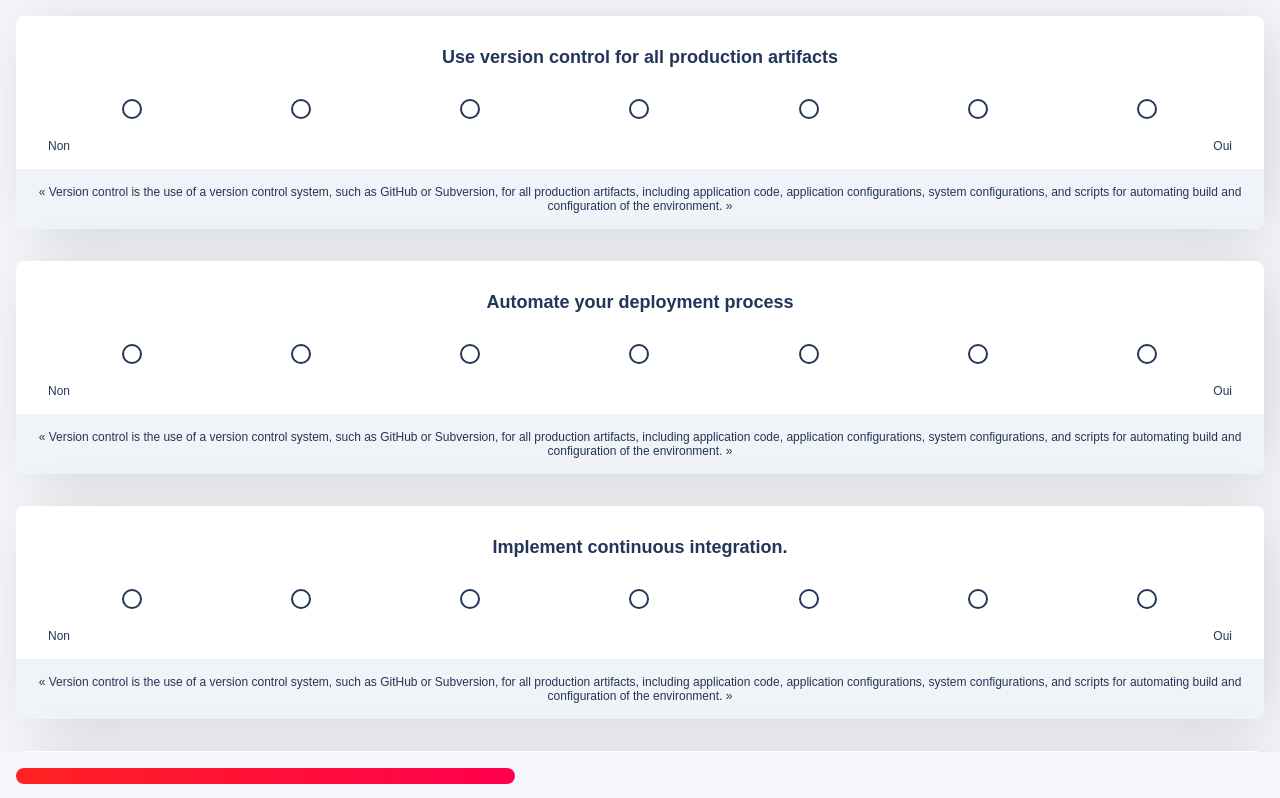
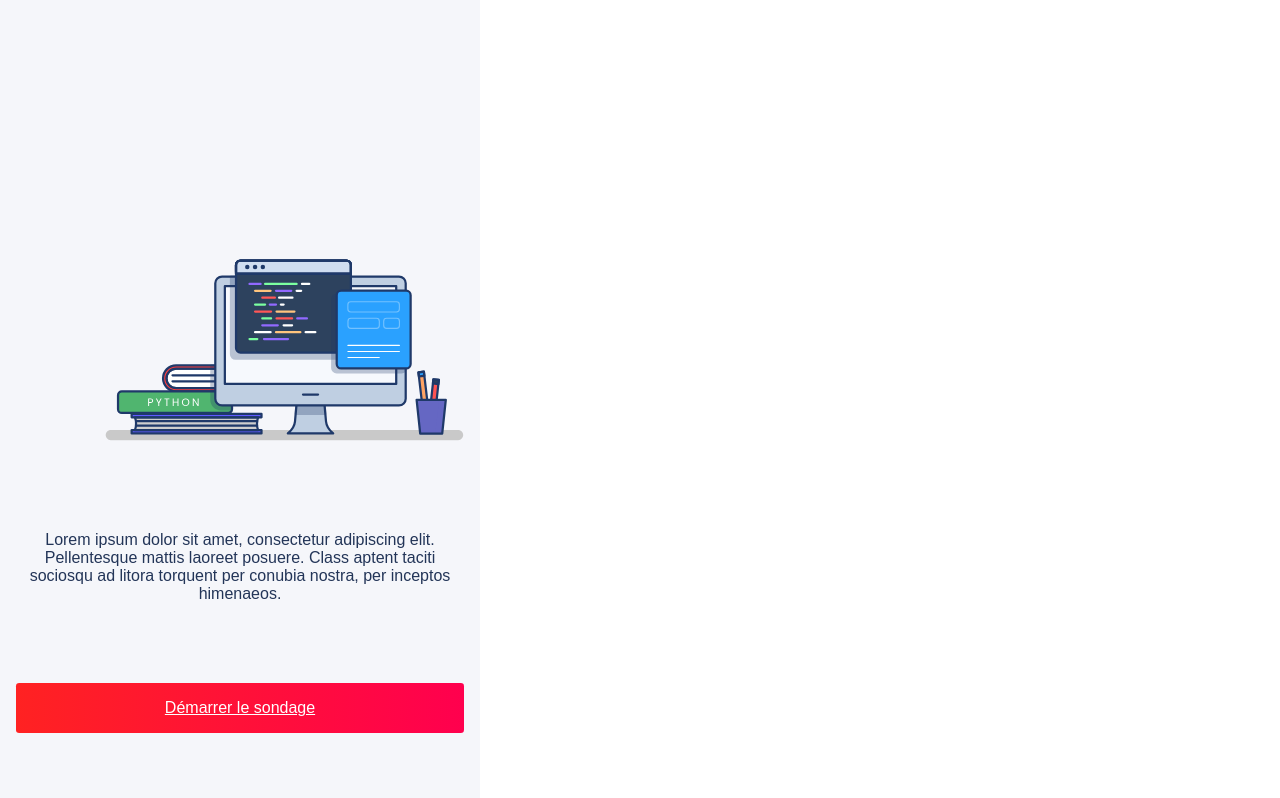
Before and after one commit to Akhilian/XLR8-assessement, a React (Create React App) app: page / in a window 1280 px wide. Shown: the top 798 px of the page. Built offline with nearby package versions, Linux system fonts and the light colour scheme; the HTML template or start-up script is replaced by a standard one.

Commit message:
react-create-app on Heroku

```diff
--- a/package.json
+++ b/package.json
@@ -6,8 +6,10 @@
     "@testing-library/jest-dom": "^4.2.4",
     "@testing-library/react": "^9.4.0",
     "@testing-library/user-event": "^7.2.1",
+    "airtable": "^0.8.1",
     "react": "^16.12.0",
     "react-dom": "^16.12.0",
+    "react-router-dom": "^5.1.2",
     "react-scripts": "3.4.0"
   },
   "scripts": {
--- a/src/App.css
+++ b/src/App.css
@@ -1,18 +1,14 @@
 .app {
   display: flex;
+  flex-direction: column;
   text-align: center;
   background-color: #F5F6FA;
   min-height: 100vh;
+  max-width: 30rem;
   font-size: 12px;
   font-family: 'Montserrat', sans-serif;
   justify-content: center;
   color: #233558;
-}
-
-.homepage {
-  display: flex;
-  flex-direction: column;
-  justify-content: center;
 }
 
 h1 {
@@ -47,6 +43,10 @@ h1 {
 
 .answer-option input {
   margin-bottom: 0.5rem;
+}
+
+input[type=radio]:focus ~ label {
+  border-color: #16C9FF;
 }
 
 input[type=radio]:checked ~ label {
@@ -101,7 +101,24 @@ label {
 }
 
 .progression {
-  background: linear-gradient(-90deg, #FF004E, #FF2222);;
+  background: linear-gradient(-90deg, #FF004E, #FF2222);
   height: 1rem;
   border-radius: 1rem;
 }
+
+.start-survey {
+  padding: 1rem;
+  display: flex;
+  flex-direction: column;
+  flex-grow: 1;
+  justify-content: center;
+  font-size: 1rem;
+}
+
+.start-survey-button {
+  margin-top: 4rem;
+  background: linear-gradient(-90deg, #FF004E, #FF2222);
+  padding: 1rem;
+  border-radius: 0.2rem;
+  color: white;
+}
--- a/src/App.js
+++ b/src/App.js
@@ -1,13 +1,22 @@
 import React from 'react';
 import './App.css';
 import Survey from './pages/Survey';
+import Start from './pages/Start';
+import { BrowserRouter as Router, Switch, Route } from 'react-router-dom';
 
 function App() {
   return (
     <div className="app">
-      <div className="homepage">
-        <Survey />
-      </div>
+      <Router>
+        <Switch>
+          <Route path="/survey">
+            <Survey />
+          </Route>
+          <Route path="/">
+            <Start />
+          </Route>
+        </Switch>
+      </Router>
     </div>
   );
 }
--- /dev/null
+++ b/src/pages/Start.jsx
@@ -0,0 +1,16 @@
+import React, { PureComponent, Fragment } from "react";
+import { Link } from "react-router-dom";
+
+const Start = props => {
+    return (
+        <div className="start-survey">
+            <img src="./programing.svg" />
+            <p>Lorem ipsum dolor sit amet, consectetur adipiscing elit. Pellentesque mattis laoreet posuere. Class aptent taciti sociosqu ad litora torquent per conubia nostra, per inceptos himenaeos.</p>
+            <Link className="start-survey-button" to="/survey">
+                Démarrer le sondage
+            </Link>
+        </div>
+    )
+};
+
+export default Start
```
Also changed, not shown: public/programing.svg (added), 1 other file (tests, documents, lock files or other folders).
